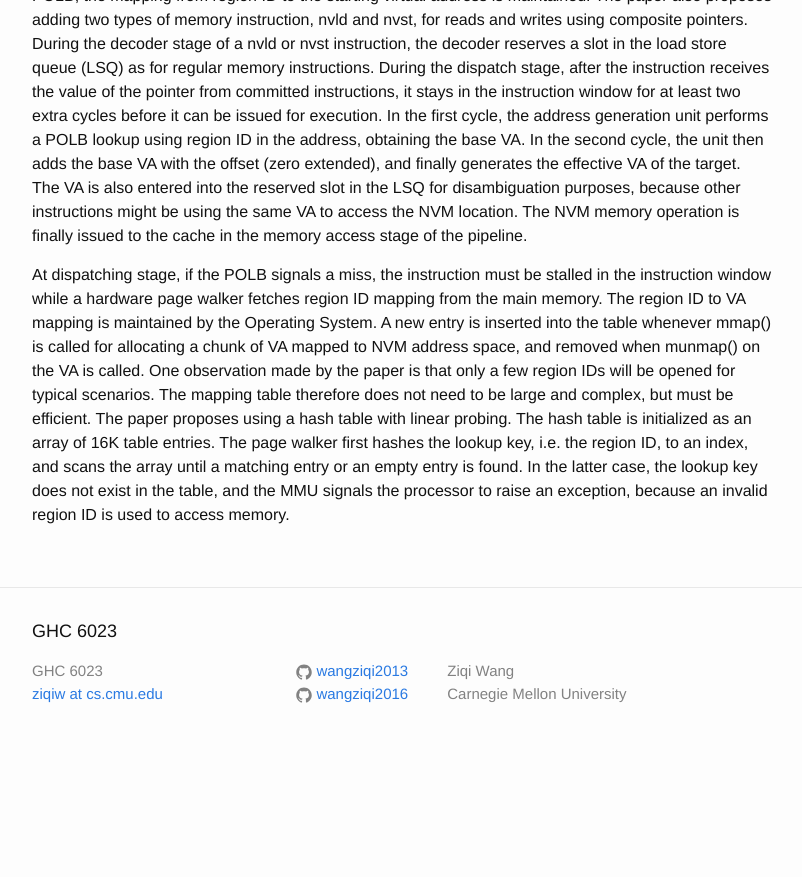
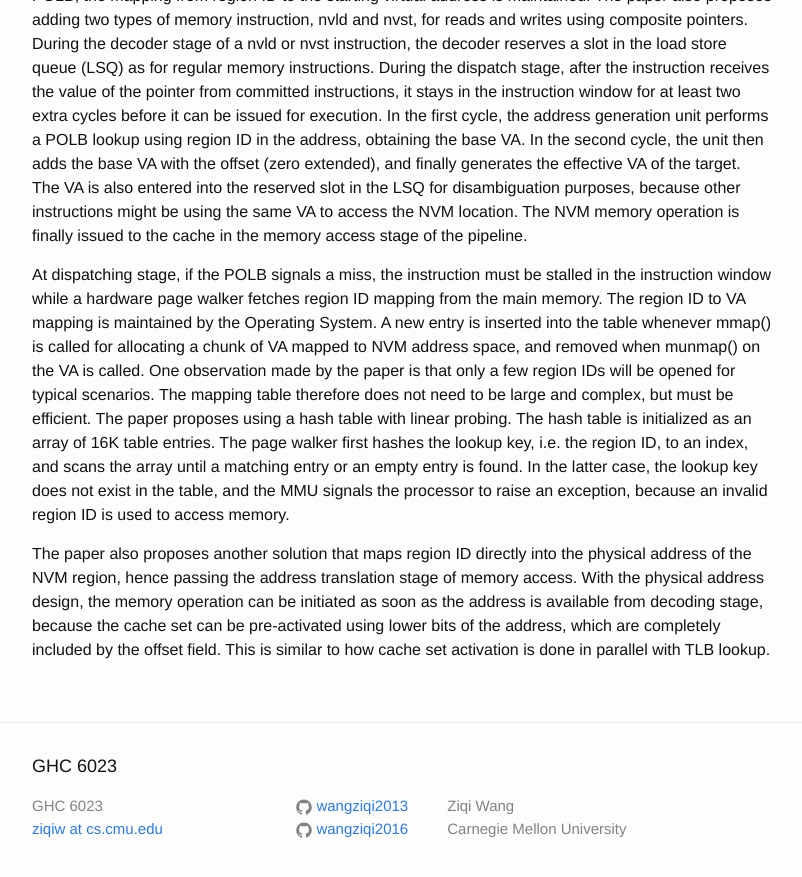
Before and after one commit to wangziqi2013/wangziqi2013.github.io, a Jekyll site: the page built from _posts/2019-03-19-hardware-supported-persist-obj-addr-xlat.markdown, in a window 1280 px wide and 900 px high, scrolled down 1378 px. Shown: the top 877 px of the window, without its empty margins (238-1040 px from the left). Built offline with Jekyll 4.4.1, drawn with Linux system fonts in a browser that asks for light colours; before the commit the page ends 2143 px from its top, so only the background shows below that.

Commit message:
Adding second design

```diff
--- a/_posts/2019-03-19-hardware-supported-persist-obj-addr-xlat.markdown
+++ b/_posts/2019-03-19-hardware-supported-persist-obj-addr-xlat.markdown
@@ -64,3 +64,9 @@ but must be efficient. The paper proposes using a hash table with linear probing
 of 16K table entries. The page walker first hashes the lookup key, i.e. the region ID, to an index, and scans the array until
 a matching entry or an empty entry is found. In the latter case, the lookup key does not exist in the table, and the MMU
 signals the processor to raise an exception, because an invalid region ID is used to access memory.
+
+The paper also proposes another solution that maps region ID directly into the physical address of the NVM region, hence
+passing the address translation stage of memory access. With the physical address design, the memory operation can be
+initiated as soon as the address is available from decoding stage, because the cache set can be pre-activated using lower
+bits of the address, which are completely included by the offset field. This is similar to how cache set activation
+is done in parallel with TLB lookup.
```
